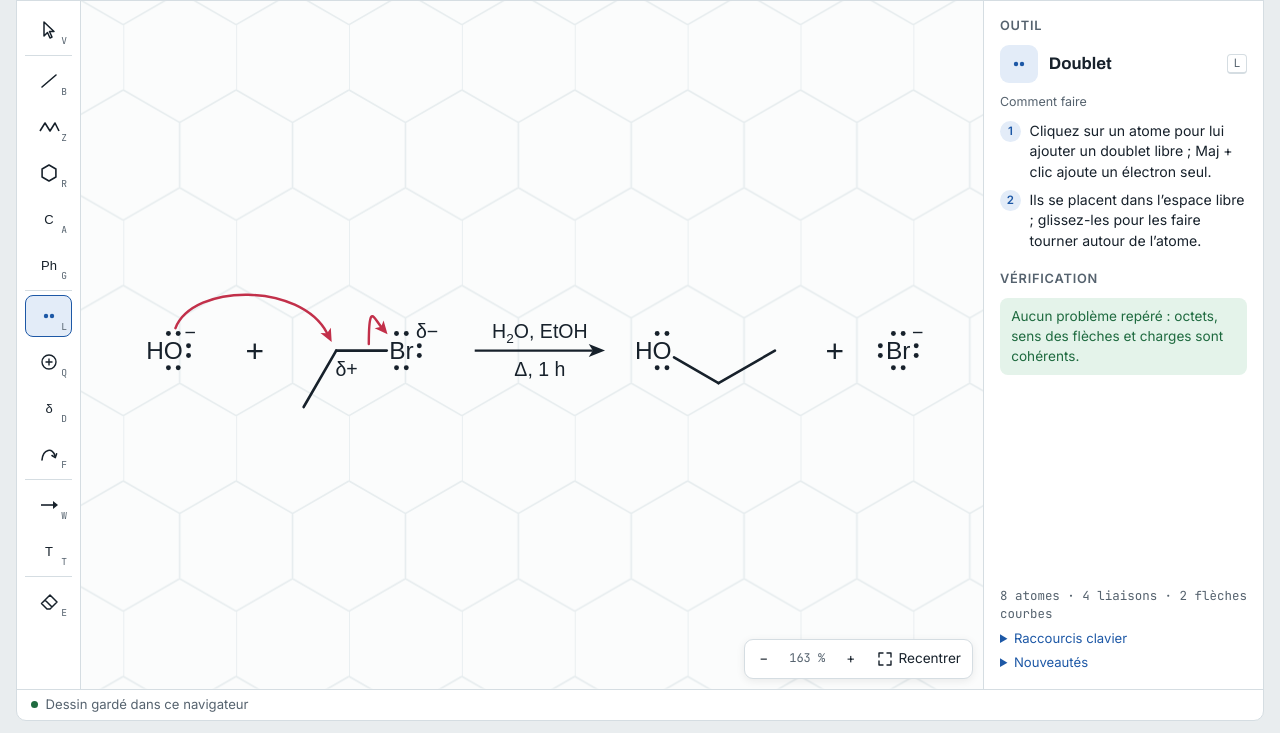
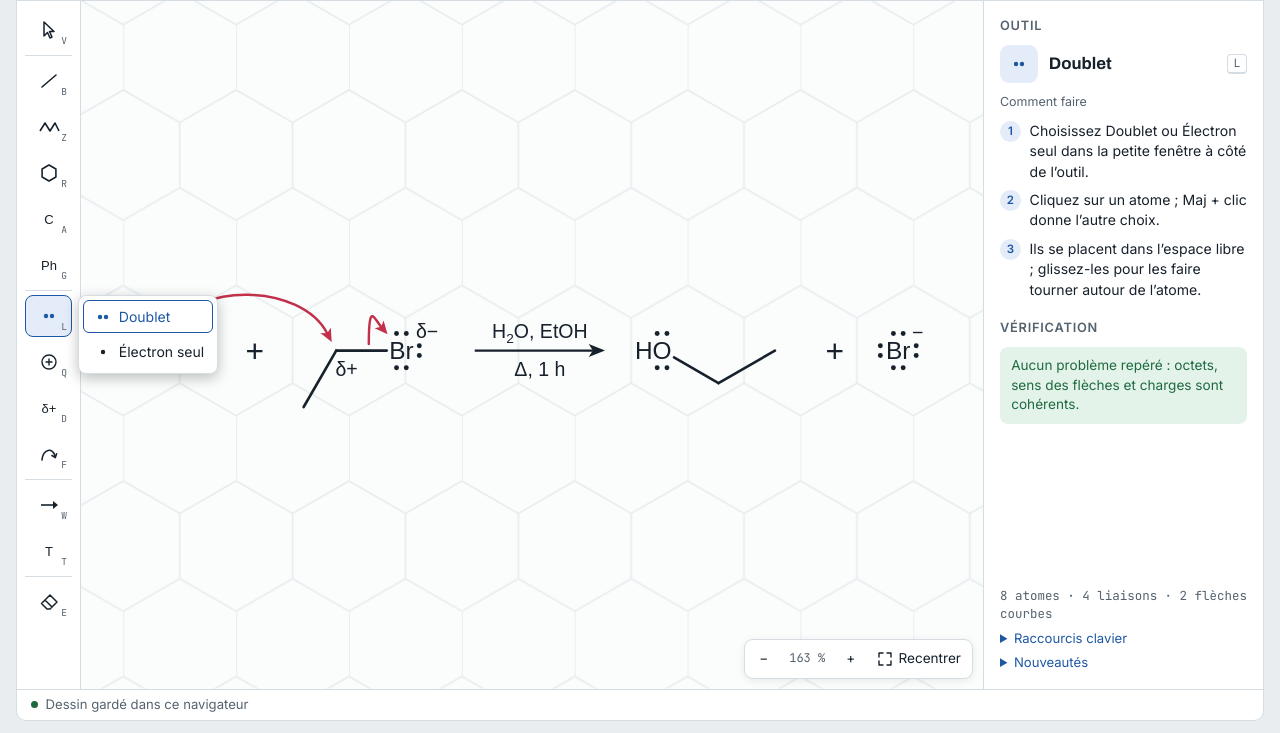
Before and after one commit to KingMoule/doublet_libre, a website with bundled scripts: page index.html in a window 1280 px wide. Both pictures are taken after a click on the button "Doublet L". Shown: the part 67-800 px from the top of the page. Built offline with nearby package versions, Linux system fonts and the light colour scheme.

Commit message:
Interface : petites fenêtres de Doublet, Charge, δ et Flèche courbe (#40)
Chaque outil propose ses deux choix dans sa petite fenêtre (doublet ou
électron seul, +1 ou −1, δ+ ou δ−, 2 ou 1 électron) ; l'icône montre
le choix et Maj + clic donne l'autre. setPartial remplace cyclePartial :
le signe choisi se pose, le même signe s'enlève. Noms alignés à gauche
dans les petites fenêtres qui en ont.

Co-authored-by: Claude Opus 5.5 <noreply@anthropic.com>

```diff
--- a/index.html
+++ b/index.html
@@ -110,6 +110,7 @@ button:focus-visible, a:focus-visible, input:focus-visible, select:focus-visible
 .flyout button { display: flex; align-items: center; justify-content: center; gap: 0.3rem; min-width: 2.6rem; padding: 0.3rem 0.5rem; border: 1px solid transparent; border-radius: 6px; background: transparent; color: var(--ink); cursor: pointer; font: inherit; }
 .flyout button:hover { background: var(--accent-soft); }
 .flyout button span:empty { display: none; }
+.flyout.named button { justify-content: flex-start; }
 .flyout button[aria-pressed="true"] { border-color: var(--accent); color: var(--accent); }
 
 /* Canvas */
--- a/src/editor.js
+++ b/src/editor.js
@@ -93,6 +93,13 @@ const ICONS = {
   separation: PIECE_ICON('sepfunnel'),
   glassware: PIECE_ICON('erlenmeyer'),
   heating: PIECE_ICON('mantle'),
+};
+/** Tools with two variants, chosen in their option window; Shift + click gives the other one. Each: [value, icon]. */
+const VARIANTS = {
+  lonePair: [['lonePair', ICONS.lonePair], ['radical', '<circle cx="11" cy="11" r="2.2" fill="currentColor"/>']],
+  charge: [['+1', ICONS.charge], ['-1', '<circle cx="11" cy="11" r="7" fill="none" stroke="currentColor" stroke-width="1.4"/><path d="M7.5 11 H14.5" stroke="currentColor" stroke-width="1.4"/>']],
+  partial: [['δ+', TEXT_ICON('δ+')], ['δ−', TEXT_ICON('δ−')]],
+  curved: [['2', ICONS.curved], ['1', '<path d="M4 17 C5 6 15 4 17 13" fill="none" stroke="currentColor" stroke-width="1.6" stroke-linecap="round"/><path d="M14 12.5 L17.3 14.6" fill="none" stroke="currentColor" stroke-width="1.6" stroke-linecap="round"/>']],
 };
 
 /** @param {EventTarget | null} el @returns {Hit | null} */
@@ -195,6 +202,8 @@ export function startEditor(root) {
     piece: Object.fromEntries(Object.entries(FAMILIES).map(([f, kinds]) => [f, kinds[0]])),
     element: 'C',
     group: 'Ph',
+    /** The variant each two-variant tool puts down. @type {Record<string, string>} */
+    variant: Object.fromEntries(Object.entries(VARIANTS).map(([tool, choices]) => [tool, choices[0][0]])),
     /** @type {{a: {x:number,y:number}, b: {x:number,y:number}, view: {x:number,y:number,w:number,h:number}} | null} */ pinch: null,
     /** @type {import('./checks.js').Warning[]} */ warnings: [],
     /** @type {any} */ layout: null,
@@ -431,6 +440,12 @@ export function startEditor(root) {
   const pointers = new Map();
   const TAP_TOOLS = new Set(['erase', 'ring', 'text', 'atom', 'group', 'lonePair', 'charge', 'partial', ...Object.keys(FAMILIES)]);
 
+  /** What a two-variant tool puts down: the chosen variant, or the other one with Shift. @param {keyof typeof VARIANTS} tool @param {boolean} shift */
+  function variantOf(tool, shift) {
+    const [a, b] = VARIANTS[tool].map((x) => x[0]);
+    return (S.variant[tool] === a) !== shift ? a : b;
+  }
+
   /**
    * What a simple touch does with the current tool. It runs on release, and only if the pointer
    * did not move, so the first finger of a pinch changes nothing.
@@ -472,9 +487,9 @@ export function startEditor(root) {
     if (!id) return;
     commit((d) => {
       if (tool === 'group') attachGroup(d, id, S.group, nextBondAngle(bondAngles(d, id)));
-      else if (tool === 'lonePair') M.addMark(d, id, shift ? 'radical' : 'lonePair');
-      else if (tool === 'charge') { const a = M.findAtom(d, id); if (a) a.charge += shift ? -1 : 1; }
-      else if (tool === 'partial') M.cyclePartial(d, id);
+      else if (tool === 'lonePair') M.addMark(d, id, /** @type {'lonePair' | 'radical'} */ (variantOf('lonePair', shift)));
+      else if (tool === 'charge') { const a = M.findAtom(d, id); if (a) a.charge += Number(variantOf('charge', shift)); }
+      else if (tool === 'partial') M.setPartial(d, id, variantOf('partial', shift));
     });
   }
 
@@ -684,7 +699,7 @@ export function startEditor(root) {
     if (D.type === 'curved') {
       const to = D.moved ? arrowTarget(e, p, D.from) : null;
       if (!to) { render(); return; }
-      const single = e.shiftKey || ('mark' in D.from && S.doc.marks.find((m) => m.id === D.from.mark)?.kind === 'radical');
+      const single = variantOf('curved', e.shiftKey) === '1' || ('mark' in D.from && S.doc.marks.find((m) => m.id === D.from.mark)?.kind === 'radical');
       commit((d) => { M.addCurvedArrow(d, D.from, to, single ? 1 : 2, defaultBend(d, D.from, to)); });
       return;
     }
@@ -868,9 +883,19 @@ export function startEditor(root) {
     setTool(MODE_TOOLS[mode].includes(S.tool) ? S.tool : 'select');
   }
 
-  // Tool options (Bond: order or wedge, Atom: element, Ring: size, Group, glassware): a small vertical window beside the tool.
-  /** @type {Record<string, {choices: string[], label: (v: string) => string, title: (v: string) => string, current: () => string, choose: (v: string) => void, icon: () => string}>} */
+  // Tool options (Bond: order or wedge, Atom: element, Ring: size, Group, glassware, two-variant tools): a small vertical window beside the tool.
+  // `named`: each choice has a name beside its icon, so the window lines them up on the left.
+  /** @type {Record<string, {choices: string[], label: (v: string) => string, title: (v: string) => string, current: () => string, choose: (v: string) => void, icon: () => string, named?: boolean}>} */
   const OPTIONS = {
+    ...Object.fromEntries(Object.entries(VARIANTS).map(([tool, pairs]) => {
+      const icons = Object.fromEntries(pairs);
+      const name = (/** @type {string} */ v) => /** @type {Record<string, Record<string, string>>} */ (fr.variants)[tool][v];
+      return [tool, {
+        choices: pairs.map((x) => x[0]), named: true, title: name,
+        label: (/** @type {string} */ v) => `<svg width="22" height="22" viewBox="0 0 22 22" aria-hidden="true">${icons[v]}</svg><span>${name(v)}</span>`,
+        current: () => S.variant[tool], choose: (/** @type {string} */ v) => { S.variant[tool] = v; }, icon: () => icons[S.variant[tool]],
+      }];
+    })),
     bond: {
       choices: ['1', '2', '3', 'wedge', 'hash'],
       label: (v) => `<svg width="22" height="22" viewBox="0 0 22 22" aria-hidden="true">${BOND_ICON(v)}</svg>`,
@@ -895,7 +920,7 @@ export function startEditor(root) {
     },
     // A glassware tool keeps its family's icon: a tall piece such as a condenser is a mere bar at 22 pixels.
     ...Object.fromEntries(Object.entries(FAMILIES).map(([tool, kinds]) => [tool, {
-      choices: kinds, label: (/** @type {string} */ v) => `${PIECE_ICON(v)}<span>${pieceName(v)}</span>`, title: pieceName,
+      choices: kinds, named: true, label: (/** @type {string} */ v) => `${PIECE_ICON(v)}<span>${pieceName(v)}</span>`, title: pieceName,
       current: () => S.piece[tool], choose: (/** @type {string} */ v) => { S.piece[tool] = v; }, icon: () => PIECE_ICON(kinds[0]),
     }])),
   };
@@ -908,6 +933,7 @@ export function startEditor(root) {
     flyout.hidden = !o;
     if (!o || !tool) return;
     flyout.dataset.for = tool;
+    flyout.classList.toggle('named', !!o.named);
     flyout.innerHTML = o.choices.map((v) => `<button type="button" data-choice="${v}" title="${o.title(v)}" aria-label="${o.title(v)}" aria-pressed="${v === o.current()}">${o.label(v)}</button>`).join('');
     // Beside the tool, or below it when the screen is too narrow (tools in a row, on a phone).
     const r = toolBtn(tool).getBoundingClientRect();
--- a/src/i18n/fr.js
+++ b/src/i18n/fr.js
@@ -16,6 +16,13 @@ export const fr = {
   ringNames: { benzene: 'Benzène', size: (n) => `Cycle à ${n}` },
   bondNames: { 1: 'Simple', 2: 'Double', 3: 'Triple', wedge: 'Coin plein', hash: 'Coin haché' },
   bondHints: { wedge: 'sort du plan', hash: 'entre dans le plan' },
+  /** The two choices of the Doublet, Charge, δ and curved-arrow tools, in their option window. */
+  variants: {
+    lonePair: { lonePair: 'Doublet', radical: 'Électron seul' },
+    charge: { '+1': '+1', '-1': '−1' },
+    partial: { 'δ+': 'Positive', 'δ−': 'Négative' },
+    curved: { 2: '2 électrons', 1: '1 électron' },
+  },
   tools: {
     select: 'Sélection', bond: 'Liaison', chain: 'Chaîne', ring: 'Cycle', atom: 'Atome',
     lonePair: 'Doublet', charge: 'Charge', partial: 'Charge partielle', group: 'Groupe', curved: 'Flèche courbe',
@@ -89,20 +96,22 @@ export const fr = {
       'Cliquez sur un atome : le groupe s’y accroche, dessiné en entier, dans la direction libre.',
     ],
     lonePair: [
-      'Cliquez sur un atome pour lui ajouter un doublet libre ; Maj + clic ajoute un électron seul.',
+      'Choisissez Doublet ou Électron seul dans la petite fenêtre à côté de l’outil.',
+      'Cliquez sur un atome ; Maj + clic donne l’autre choix.',
       'Ils se placent dans l’espace libre ; glissez-les pour les faire tourner autour de l’atome.',
     ],
     charge: [
-      'Cliquez sur un atome pour +1 ; Maj + clic pour −1.',
-      'Les H implicites s’ajustent.',
+      'Choisissez +1 ou −1 dans la petite fenêtre à côté de l’outil.',
+      'Cliquez sur un atome ; Maj + clic donne l’autre signe. Les H implicites s’ajustent.',
     ],
     partial: [
-      'Cliquez sur un atome : δ+, puis δ−, puis rien.',
+      'Choisissez δ+ ou δ− dans la petite fenêtre à côté de l’outil.',
+      'Cliquez sur un atome pour le poser, recliquez pour l’enlever ; Maj + clic donne l’autre signe.',
       'Glissez le δ pour le faire tourner autour de l’atome.',
     ],
     curved: [
-      'Partez d’un doublet (ou de son atome) ou d’une liaison.',
-      'Glissez vers un atome, une liaison, ou le milieu de deux atomes pour une liaison qui se forme. Maj : demi-flèche (1 électron).',
+      'Choisissez 2 électrons ou 1 électron (demi-flèche) dans la petite fenêtre à côté de l’outil.',
+      'Glissez d’un doublet (ou de son atome) ou d’une liaison vers un atome, une liaison, ou le milieu de deux atomes pour une liaison qui se forme. Maj : l’autre choix.',
       'Sélectionnée, la flèche se courbe avec ses poignées carrées.',
     ],
     rxn: [
--- a/src/model.js
+++ b/src/model.js
@@ -203,11 +203,14 @@ export function addMark(doc, atomId, kind, extra = {}) {
   return mark;
 }
 
-/** Partial charge of an atom, one step further: none → δ+ → δ− → none. @param {Doc} doc @param {string} atomId */
-export function cyclePartial(doc, atomId) {
+/**
+ * Puts the chosen partial charge on an atom, or changes the one it has; the same sign again takes it off.
+ * @param {Doc} doc @param {string} atomId @param {string} value 'δ+' or 'δ−'
+ */
+export function setPartial(doc, atomId, value) {
   const m = doc.marks.find((x) => x.atom === atomId && x.kind === 'partial');
-  if (!m) addMark(doc, atomId, 'partial', { value: 'δ+' });
-  else if (m.value === 'δ+') m.value = 'δ−';
+  if (!m) addMark(doc, atomId, 'partial', { value });
+  else if (m.value !== value) m.value = value;
   else removeMark(doc, m.id);
 }
 
```
Also changed, not shown: SPEC.md (+2 -2 lines), tests/model.test.js (+6 -4 lines).
